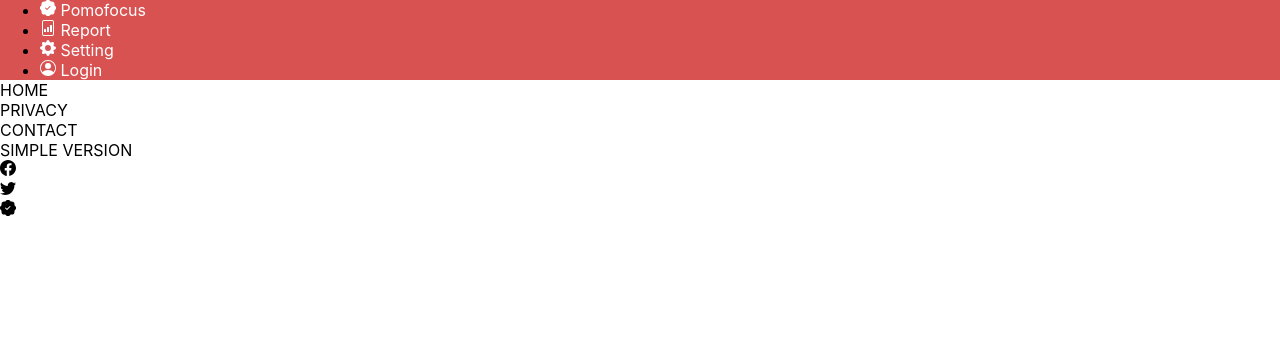
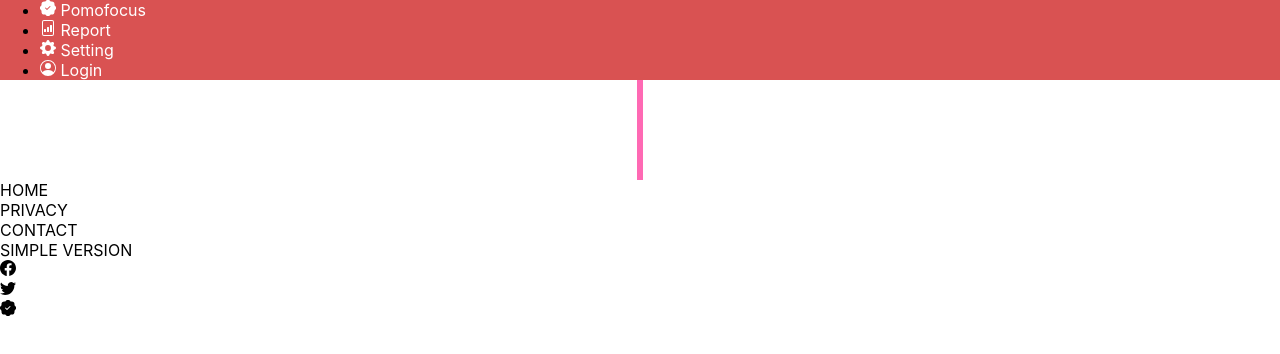
Before and after one commit to kamarini09/recreatethis, a plain HTML site: page index.html in a window 1280 px wide. Drawn offline with Linux system fonts and the light colour scheme.

Commit message:
main flex

```diff
--- a/style.css
+++ b/style.css
@@ -26,6 +26,11 @@ body {
   margin: 0;
 }
 
+/* #wrapper {
+  max-width: 500px;
+  margin: auto;
+} */
+
 img {
   display: block;
   max-width: 100%;
@@ -41,3 +46,18 @@ nav {
 nav ul {
   margin: 0;
 }
+
+.mainflex > * {
+  min-height: 100px;
+  border: 1px solid hotpink;
+}
+
+/* MAIN CONTENT */
+@media only screen and (min-width: 600px) {
+  .mainflex {
+    display: flex;
+    flex-flow: row wrap;
+    justify-content: center;
+    /* background-color: var(--pink-bg); */
+  }
+}
```
